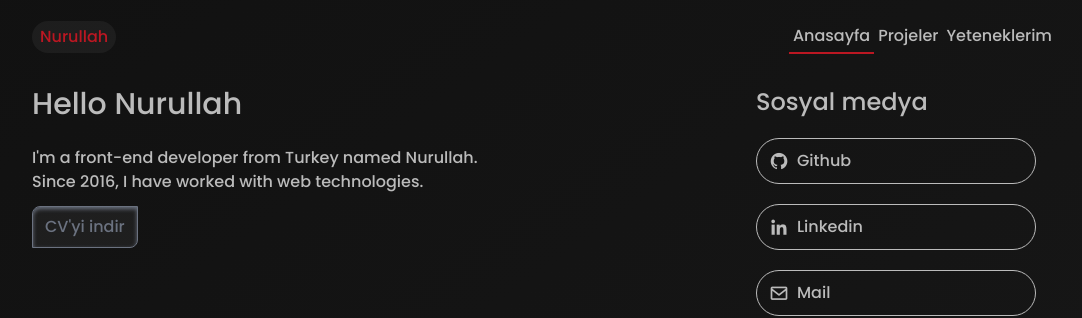
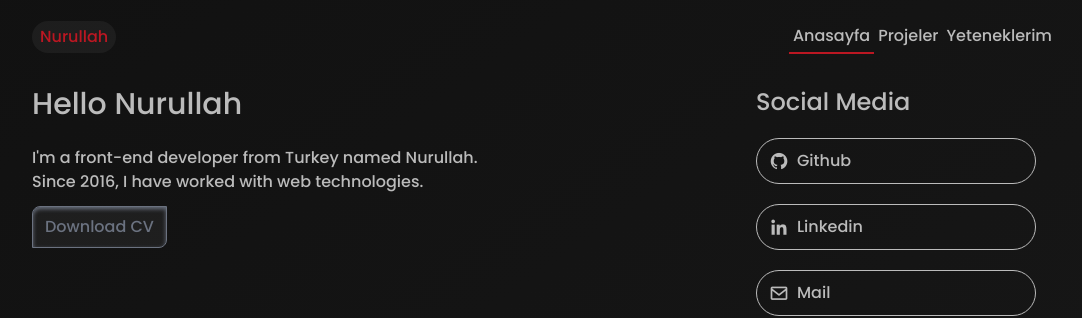
Before and after one commit to Nurullah-Nergiz/webpage, a Nuxt app: page / in a window 1280 px wide. Shown: the top 318 px of the page, without its empty margins (96-1178 px from the left). Built offline with nearby package versions, Linux system fonts and the light colour scheme.

Commit message:
Update cv link

```diff
--- a/pages/index.vue
+++ b/pages/index.vue
@@ -31,13 +31,14 @@ export default {
         Since 2016, I have worked with web technologies.
       </p>
 
-      <a href="#"
-        class="mt-3 py-2 px-3 text-gray-500 bg-secondary border border-current rounded-br-lg rounded-tl-lg shadow-inner shadow-current inline-block">CV'yi
-        indir</a>
+      <a href="./cv.html" download
+        class="mt-3 py-2 px-3 text-gray-500 bg-secondary border border-current rounded-br-lg rounded-tl-lg shadow-inner shadow-current inline-block">
+        Download CV
+      </a>
       <br><br>
     </div>
     <div class="flex-1 md:max-w-xs md:px-5 flex flex-col gap-5">
-      <h2 class="text-2xl">Sosyal medya</h2>
+      <h2 class="text-2xl">Social Media</h2>
       <a href="https://github.com/Nurullah-Nergiz/" target="_blank"
         class="px-3 py-2 flex items-center gap-2 border border-current rounded-full ">
         <i class="bx bxl-github text-xl"></i>
```
